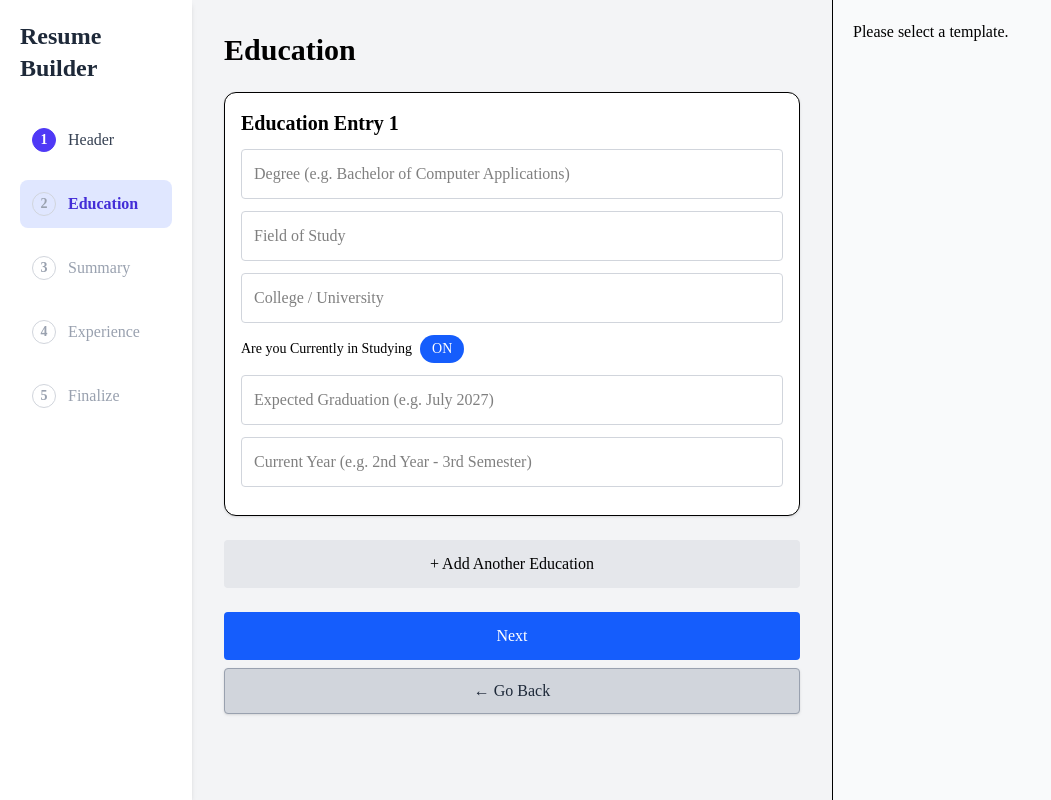
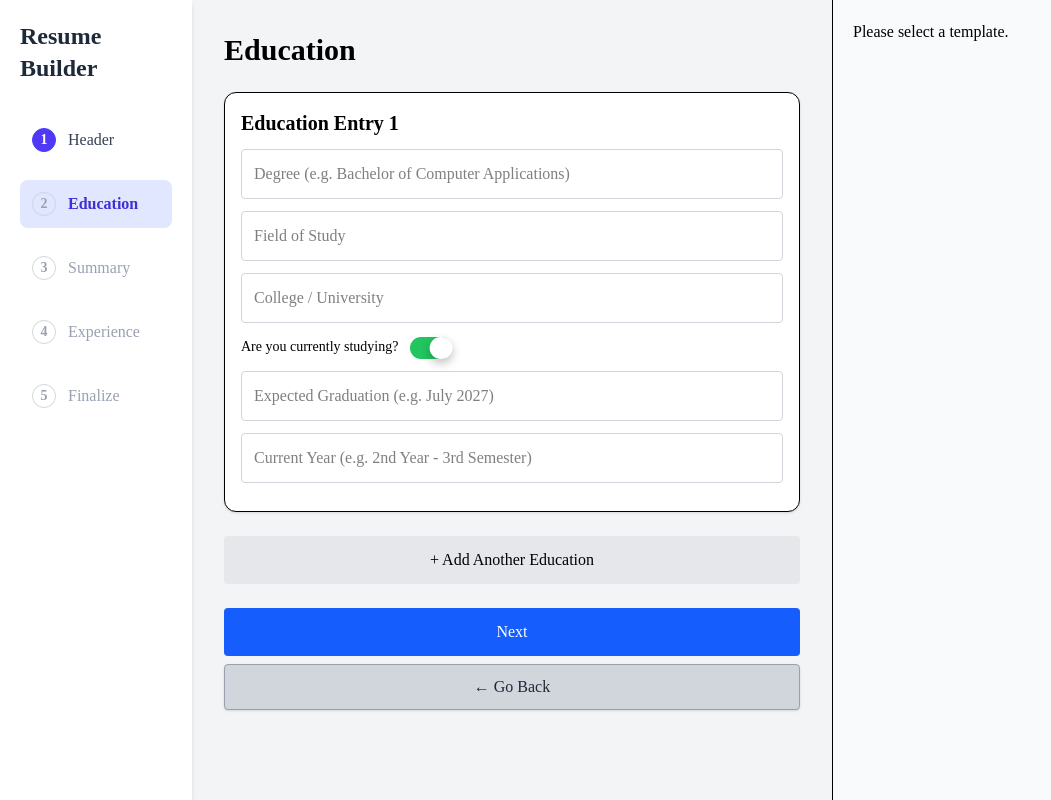
Before and after one commit to Nitesh47kumars/Resumify, a React (Vite) app: page /create/education in a window 1280 px wide. Shown: the whole page, without its empty margins (0-1051 px from the left). Built offline with nearby package versions, Linux system fonts and the light colour scheme.

Commit message:
Use UIverse Component | Hide, Unhide Optional Fields

```diff
--- a/package.json
+++ b/package.json
@@ -19,6 +19,7 @@
     "react-icons": "^5.5.0",
     "react-router-dom": "^7.9.4",
     "react-scroll": "^1.9.3",
+    "styled-components": "^6.1.19",
     "tailwindcss": "^4.1.15"
   },
   "devDependencies": {
--- /dev/null
+++ b/src/Buttons/Toggle.jsx
@@ -0,0 +1,61 @@
+import React from "react";
+import styled from "styled-components";
+
+export default function Toggle({ value, onChange }) {
+  return (
+    <StyledWrapper>
+      <label className="switch">
+        <input
+          type="checkbox"
+          checked={value}
+          onChange={onChange}
+        />
+        <span className="slider" />
+      </label>
+    </StyledWrapper>
+  );
+}
+
+const StyledWrapper = styled.div`
+  .switch {
+    font-size: 14px;
+    position: relative;
+    display: inline-block;
+    width: 3em;
+    height: 1.6em;
+  }
+
+  .switch input {
+    opacity: 0;
+    width: 0;
+    height: 0;
+  }
+
+  .slider {
+    position: absolute;
+    cursor: pointer;
+    inset: 0;
+    background: #b7f7b7;
+    border-radius: 50px;
+    transition: 0.3s ease;
+  }
+
+  .slider:before {
+    position: absolute;
+    content: "";
+    height: 1.6em;
+    width: 1.6em;
+    background: white;
+    border-radius: 50%;
+    box-shadow: 0 4px 10px rgba(0,0,0,0.25);
+    transition: 0.3s ease;
+  }
+
+  .switch input:checked + .slider {
+    background: #22c55e;
+  }
+
+  .switch input:checked + .slider:before {
+    transform: translateX(1.4em);
+  }
+`;
--- a/src/Pages/Create/Education.jsx
+++ b/src/Pages/Create/Education.jsx
@@ -3,6 +3,7 @@ import { useNavigate } from "react-router-dom";
 import { useState } from "react";
 import CreateLayout from "../../Layout/CreateLayout";
 import GoBack from "../../Buttons/GoBack";
+import Toggle from "../../Buttons/Toggle"
 
 export default function Education() {
   const { setCompletedStep, formData, setFormData } = useStep();
@@ -39,7 +40,6 @@ export default function Education() {
     const updated = [...entries];
     updated[index].showOptional = !updated[index].showOptional;
 
-    // Clear values if turning OFF
     if (!updated[index].showOptional) {
       updated[index].gradYear = "";
       updated[index].currentYear = "";
@@ -158,20 +158,16 @@ export default function Education() {
               />
             </div>
 
-            {/* Toggle Optional */}
-            <div className="flex items-center gap-2 mb-3">
+            {/* Toggle Fields */}
+            <div className="flex items-center gap-3 mb-3">
               <label className="text-sm font-medium">
-                Are you Currently in Studying
+                Are you currently studying?
               </label>
 
-              <button
-                onClick={() => toggleOptional(index)}
-                className={`px-3 py-1 text-sm rounded-full ${
-                  item.showOptional ? "bg-blue-600 text-white" : "bg-gray-300"
-                }`}
-              >
-                {item.showOptional ? "ON" : "OFF"}
-              </button>
+              <Toggle
+                value={item.showOptional}
+                onChange={() => toggleOptional(index)}
+              />
             </div>
 
             {/* Optional Fields */}
```
Also changed, not shown: 1 other file (tests, documents, lock files or other folders).
